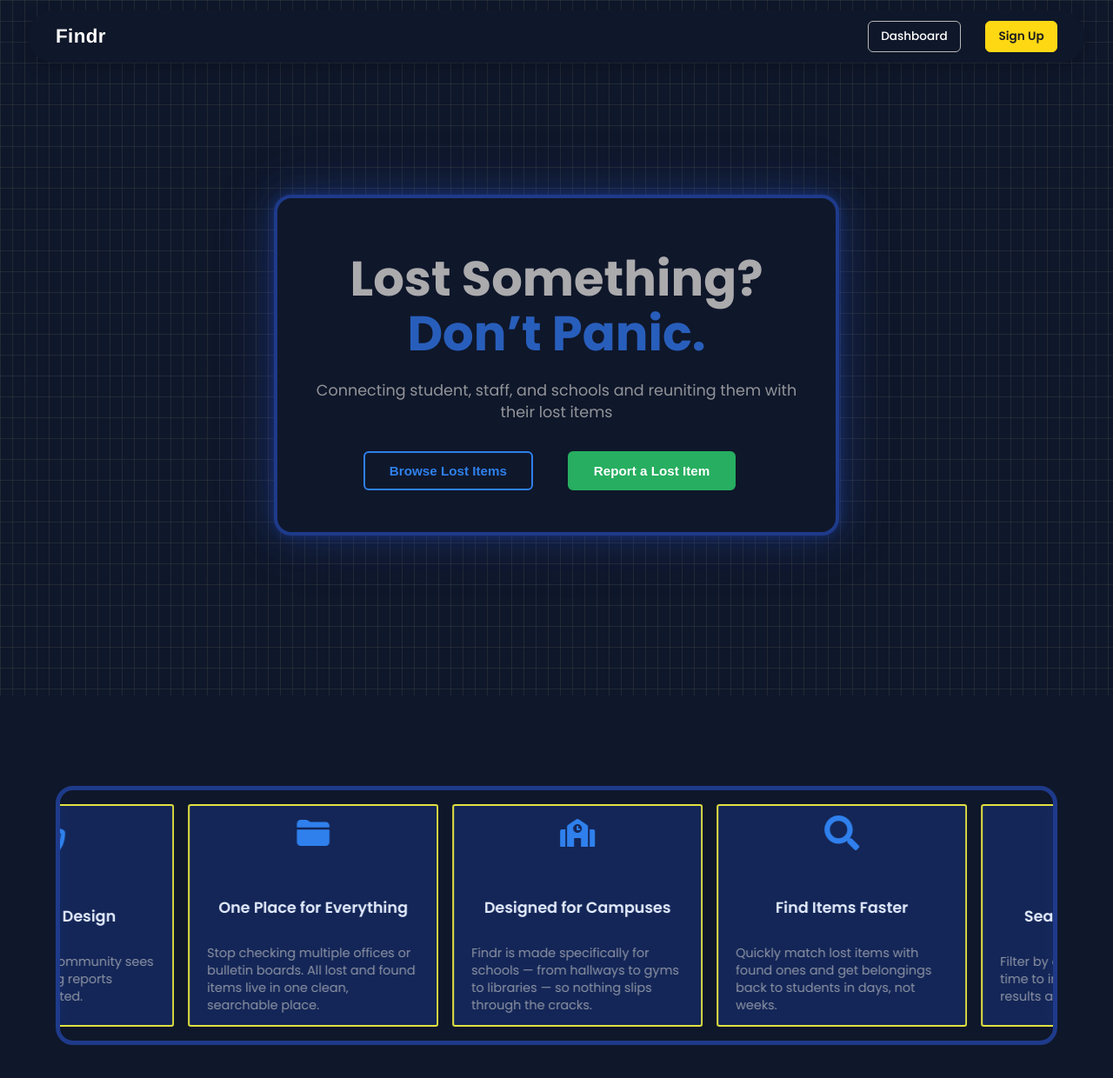
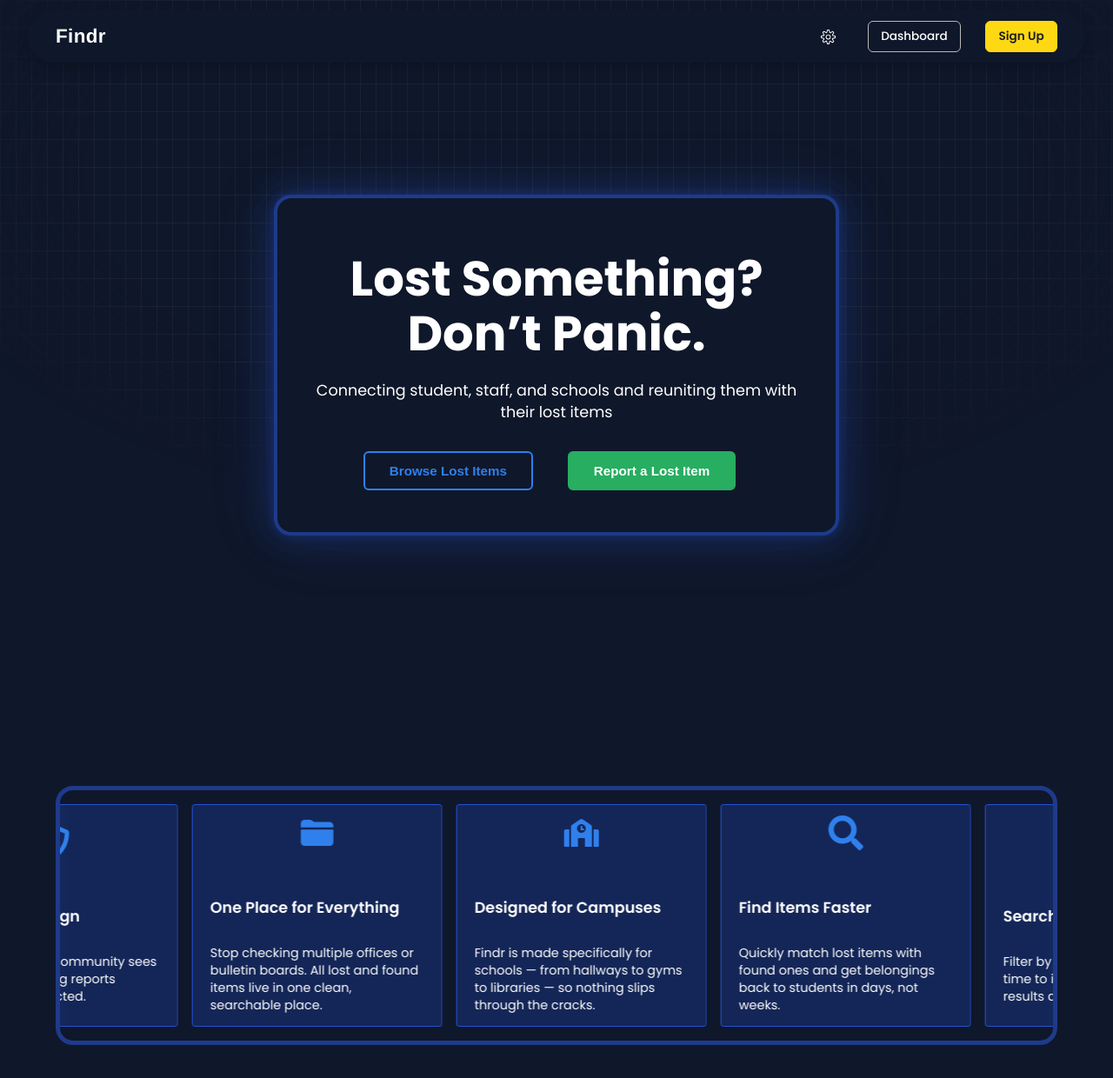
Before and after one commit to srisura1010/Website_Coding_And_Development-FBLA, a Next.js app in the folder lost-and-found/: page / in a window 1280 px wide. Shown: the top 1240 px of the page at 87% size. Built offline with nearby package versions, Linux system fonts and the light colour scheme; no server answers; the database is empty.

Commit message:
light mode and settings page added

```diff
--- /dev/null
+++ b/lost-and-found/src/app/ThemeProvider.tsx
@@ -0,0 +1,37 @@
+"use client";
+import { createContext, useContext, useEffect, useState, ReactNode } from "react";
+
+type Theme = "light" | "dark";
+
+interface ThemeContextProps {
+  theme: Theme;
+  setTheme: (theme: Theme) => void;
+}
+
+const ThemeContext = createContext<ThemeContextProps>({
+  theme: "dark",
+  setTheme: () => {},
+});
+
+export const ThemeProvider = ({ children }: { children: ReactNode }) => {
+  const [theme, setTheme] = useState<Theme>("dark");
+
+  useEffect(() => {
+    const saved = localStorage.getItem("theme") as Theme | null;
+    if (saved) setTheme(saved);
+  }, []);
+
+  useEffect(() => {
+    document.body.classList.remove("light", "dark");
+    document.body.classList.add(theme);
+    localStorage.setItem("theme", theme);
+  }, [theme]);
+
+  return (
+    <ThemeContext.Provider value={{ theme, setTheme }}>
+      {children}
+    </ThemeContext.Provider>
+  );
+};
+
+export const useTheme = () => useContext(ThemeContext);
--- a/lost-and-found/src/app/components/Navbar.css
+++ b/lost-and-found/src/app/components/Navbar.css
@@ -211,3 +211,164 @@ body {
     font-size: 0.9rem;
   }
 }
+
+
+
+/* ===== SETTINGS ICON BUTTON ===== */
+.settings-icon-btn {
+  background: transparent;
+  border: none;                /* removes inherited border */
+  padding: 6px;
+  display: flex;
+  align-items: center;
+  justify-content: center;
+  cursor: pointer;
+  color: white;
+  border-radius: 50%;
+  transition: background-color 0.2s ease, transform 0.15s ease;
+}
+
+/* Hover effect */
+.settings-icon-btn:hover {
+  background-color: rgba(255, 255, 255, 0.1);
+  transform: rotate(30deg);   /* optional cool spin effect */
+}
+
+/* Optional: active state */
+.settings-icon-btn:active {
+  transform: scale(0.95);
+}
+
+/* ===== SETTINGS OVERLAY ===== */
+.settings-dropdown {
+  position: fixed;
+  inset: 0;
+  background: rgba(0, 0, 0, 0.4); /* subtle dim background */
+
+  display: flex;
+  justify-content: center;
+  align-items: center;
+
+  z-index: 2000;
+}
+
+/* ===== SETTINGS CARD ===== */
+.settings-panel {
+  background: #ffffff;
+  width: 800px;
+  height: 600px;
+  max-width: 90%;
+  padding: 2rem 2.5rem;
+  border-radius: 14px;
+
+  box-shadow: 0 20px 40px rgba(0, 0, 0, 0.15);
+
+  animation: fadeIn 0.2s ease;
+}
+
+/* ===== TITLE ===== */
+.settings-panel h2 {
+  font-size: 1.5rem;
+  font-weight: 600;
+  margin-bottom: 2rem;
+  color: #111827;
+}
+
+/* ===== SECTION LABEL ===== */
+.settings-panel h4 {
+  font-size: 0.95rem;
+  font-weight: 600;
+  margin-bottom: 1rem;
+  color: #6b7280;
+  text-transform: uppercase;
+  letter-spacing: 0.5px;
+}
+
+/* ===== OPTIONS CONTAINER ===== */
+.theme-options {
+  display: flex;
+  flex-direction: column;
+  gap: 0.75rem;
+}
+
+/* ===== OPTION BUTTON ===== */
+.theme-options button {
+  background: #f3f4f6;
+  border: 1px solid #e5e7eb;
+  padding: 12px;
+  border-radius: 8px;
+  cursor: pointer;
+  font-weight: 500;
+  font-size: 0.95rem;
+  color: #111827;
+
+  transition: background 0.15s ease, border 0.15s ease;
+}
+
+.theme-options button:hover {
+  background: #e5e7eb;
+}
+
+/* Active state */
+.theme-options button.active {
+  background: #111827;
+  color: white;
+  border-color: #111827;
+}
+
+/* ===== SIMPLE FADE IN ===== */
+@keyframes fadeIn {
+  from { opacity: 0; }
+  to { opacity: 1; }
+}
+
+
+/* ===== LIGHT MODE ===== */
+body.light .navbar {
+  background-color: white;
+  color: #1f2937; /* dark text for light mode */
+  box-shadow: 0 6px 18px rgba(0, 0, 0, 0.1);
+}
+
+body.light .navbar .logo {
+  color: #1f2937;
+}
+
+body.light .navbar .dashboard-link {
+  color: #1f2937;
+  border: 1px solid #cbd5e1; /* light gray border */
+  background-color: transparent;
+}
+
+body.light .navbar .dashboard-link:hover {
+  background-color: #1f2937;
+  color: white;
+}
+
+body.light .navbar .sign-up {
+  background-color: #ffd814; /* keep yellow */
+  color: #1f1f1f; /* dark text */
+  border: 1px solid #ffd814;
+}
+
+body.light .navbar .sign-up:hover {
+  background-color: #1f1f1f;
+  color: #ffd814;
+}
+
+body.light .navbar .add-btn {
+  background-color: #16a34a; /* green for light mode */
+  color: white;
+}
+
+body.light .navbar .add-btn:hover {
+  background-color: #22c55e;
+}
+
+body.light .navbar .settings-icon-btn {
+  color: #1f2937;
+}
+
+body.light .navbar .settings-icon-btn:hover {
+  background-color: rgba(0, 0, 0, 0.05);
+}
--- a/lost-and-found/src/app/components/Navbar.tsx
+++ b/lost-and-found/src/app/components/Navbar.tsx
@@ -4,11 +4,12 @@ import "./Navbar.css";
 
 import { SignInButton } from "@clerk/nextjs";
 import { useRouter } from "next/navigation";
-import { useState } from "react";
+import { useState, useEffect } from "react";
 import { SignUpButton, UserButton, useUser } from "@clerk/nextjs";
 import { useItems } from "@/context/ItemsContext";
 import { supabase } from "../../lib/supabaseClient";
 import Link from "next/dist/client/link";
+import { CiSettings } from "react-icons/ci";
 
 export default function Navbar() {
   const { isSignedIn, user } = useUser();
@@ -107,9 +108,17 @@ export default function Navbar() {
   return (
     <>
       <nav className="navbar">
-        <Link href="/" className="logo">Findr</Link>
+        <Link href="/" className="logo">
+          Findr
+        </Link>
 
         <ul className="nav-links">
+          <li>
+            <Link href="/settings" className="settings-icon-btn">
+              <CiSettings size={23} />
+            </Link>
+          </li>
+
           <li>
             {isSignedIn ? (
               <button
--- a/lost-and-found/src/app/home.css
+++ b/lost-and-found/src/app/home.css
@@ -1,33 +1,72 @@
-@import url('https://fonts.googleapis.com/css2?family=Poppins:wght@400;500;600;700&display=swap');
+@import url("https://fonts.googleapis.com/css2?family=Poppins:wght@400;500;600;700&display=swap");
 
-/* ===== GRID BACKGROUND ===== */
-.grid-background {
+/* ===== GRID BACKGROUNDS ===== */
+body.dark .grid-background,
+body.light .grid-background-light {
   position: absolute;
   inset: 0;
+  pointer-events: none;
+  z-index: 0;
+  background-size: 18px 32px; /* bigger grid */
+}
+
+/* ----- DARK MODE GRID ----- */
+body.dark .grid-background {
   background-color: #0f172a;
   background-image:
-    linear-gradient(to right, #4f4f4f4d 1px, transparent 1px),
-    linear-gradient(to bottom, #4f4f4f4d 1px, transparent 1px);
-  background-size: 14px 24px;
-  pointer-events: none;
-  z-index: 0;
+    linear-gradient(to right, rgba(79, 79, 79, 0.18) 1px, transparent 1px),
+    linear-gradient(to bottom, rgba(79, 79, 79, 0.18) 1px, transparent 1px);
+
+  /* Start grid slightly lower */
+  background-position: 0 0;
+
+  /* Radial fade moves lower to reach middle */
+  -webkit-mask-image: radial-gradient(
+    ellipse 60% 50% at 50% 25%,
+    #000 70%,
+    transparent 100%
+  );
+  mask-image: radial-gradient(
+    ellipse 60% 50% at 50% 25%,
+    #000 70%,
+    transparent 100%
+  );
 }
 
-/* ===== GLOBAL STYLES ===== */
-html, body {
+/* ----- LIGHT MODE GRID ----- */
+body.light .grid-background-light {
+  background-color: #ffffff;
+  background-image:
+    linear-gradient(to right, rgba(79, 79, 79, 0.18) 1px, transparent 1px),
+    linear-gradient(to bottom, rgba(79, 79, 79, 0.18) 1px, transparent 1px);
+
+  background-position: 0 0;
+
+  /* Fade moves lower as well */
+  -webkit-mask-image: radial-gradient(
+    ellipse 80% 50% at 50% 25%,
+    #000 70%,
+    transparent 110%
+  );
+  mask-image: radial-gradient(
+    ellipse 80% 50% at 50% 25%,
+    #000 70%,
+    transparent 110%
+  );
+}
+
+/* ===== GLOBAL ===== */
+html,
+body {
   width: 100%;
   min-height: 100vh;
   margin: 0;
-  background-color: #0f172a;
-  font-family: 'Poppins', sans-serif;
+  font-family: "Poppins", sans-serif;
 }
 
 /* ===== HERO CARD ===== */
 .hero-card {
   position: relative;
-  font-family: 'Poppins', sans-serif;
-  background-color: rgb(15, 23, 42);
-  border: 4px solid #1e3a8a;
   border-radius: 20px;
   padding: 2.5rem 2.5rem 3rem 2.5rem;
   max-width: 650px;
@@ -40,43 +79,41 @@ html, body {
     0 0 80px rgba(78, 120, 234, 0.133);
 }
 
-.hero-card h1 .lostHero {
-  font-size: 3.5rem;
-  margin-bottom: 2rem;
-  color: #cecbcbd1;
-  font-weight: 800;
-  line-height: 1.1;
-}
-
+.hero-card h1 .lostHero,
 .hero-card h1 .panicHero {
   font-size: 3.5rem;
   margin-bottom: 2rem;
-  color: #285ebb;
   font-weight: 800;
   line-height: 1.1;
 }
 
 .hero-card p {
   font-size: 1.1rem;
-  color: #c2c2c2bb;
   margin: 0 0 2rem 0;
   line-height: 1.4;
 }
 
 /* Buttons inside hero card */
+.hero-card .report,
+.hero-card .browse {
+  border-radius: 6px;
+  font-size: 0.95rem;
+  font-weight: 600;
+  cursor: pointer;
+  padding: 0.75rem 1.75rem;
+  margin-right: 1rem;
+  transition:
+    background-color 0.15s ease,
+    transform 0.15s ease,
+    color 0.15s ease,
+    box-shadow 0.15s ease;
+}
+
 .hero-card .report {
   background-color: #27ae60;
   color: white;
   border: 2px solid #27ae60;
-  padding: 0.75rem 1.75rem;
-  border-radius: 6px;
-  font-size: 0.95rem;
-  font-weight: 600;
-  cursor: pointer;
-  margin-right: 1rem;
-  transition: background-color 0.15s ease, transform 0.15s ease, box-shadow 0.15s ease;
 }
-
 .hero-card .report:hover {
   background-color: #2ecc71;
   transform: translateY(-2px);
@@ -87,15 +124,8 @@ html, body {
   background-color: transparent;
   color: #2f80ed;
   border: 2px solid #2f80ed;
-  padding: 0.75rem 1.75rem;
-  border-radius: 6px;
-  font-size: 0.95rem;
-  font-weight: 600;
-  cursor: pointer;
   margin-right: 40px;
-  transition: background-color 0.15s ease, color 0.15s ease, transform 0.15s ease;
 }
-
 .hero-card .browse:hover {
   background-color: #2f80ed;
   color: white;
@@ -107,10 +137,9 @@ html, body {
   position: relative;
   width: 90%;
   margin: 0 auto 6rem auto;
-  border: 5px solid #1e3a8a;
   border-radius: 20px;
   padding: 1rem;
-  overflow: hidden; /* hide extra cards */
+  overflow: hidden;
 }
 
 .track {
@@ -120,31 +149,7 @@ html, body {
   animation: scroll 15s linear infinite;
 }
 
-.card {
-  flex: 0 0 5em;
-  height: 5em;
-  border: 2px solid rgb(226, 226, 65);
-  background: rgba(35, 83, 215, 0.267);
-  font-size: 3rem;
-  border-radius: 0.2em;
-  text-align: center;
-  display: flex;
-  justify-content: center;
-  align-items: center;
-}
-
-/* Hide scrollbar for smooth look */
-.carousel::-webkit-scrollbar {
-  display: none;
-}
-
-/* ===== ANIMATION ===== */
-@keyframes scroll {
-  0% { transform: translateX(0); }
-  100% { transform: translateX(-50%); }
-}
-
-/* ===== CARD CONTENT LAYOUT ===== */
+/* ===== CARD ===== */
 .card {
   flex: 0 0 18rem;
   height: 16rem;
@@ -155,51 +160,42 @@ html, body {
   flex-direction: column;
   justify-content: center;
   gap: 0.2rem;
-
-  border: 2px solid rgb(226, 226, 65);
   border-radius: 0.2em;
-  background: rgba(35, 83, 215, 0.267);
   backdrop-filter: blur(6px);
-
-  transition: transform 0.25s ease, box-shadow 0.25s ease;
+  transition:
+    transform 0.25s ease,
+    box-shadow 0.25s ease;
 }
 
-/* ===== CARD ICON ===== */
 .card-icon {
-  font-size: 2.5rem;                 /* size of the icon */
-  color: #2f80ed;                    /* icon color */
+  font-size: 2.5rem;
+  color: #2f80ed;
   display: flex;
   justify-content: center;
   align-items: center;
-  margin-top: 2rem;                /* space above the icon */
-  margin-bottom: 2rem;               /* space between icon and title */
-  transition: transform 0.25s ease, color 0.25s ease;
+  margin: 2rem 0;
+  transition:
+    transform 0.25s ease,
+    color 0.25s ease;
+}
+.card:hover .card-icon {
+  transform: scale(1.1);
+  color: #3aa0ff;
 }
 
-.card:hover .card-icon {
-  transform: scale(1.1);             /* subtle hover effect */
-  color: #3aa0ff;                    /* slightly brighter on hover */
-}
-
-/* ===== CARD TITLE ===== */
 .card-title {
   font-size: 1.1rem;
   font-weight: 600;
-  color: #e5edff;
+  padding: 0;
+}
+.card-body {
+  margin: 0.5rem 0 2rem 0;
+  font-size: 0.9rem;
+  line-height: 1.4;
   padding: 0;
 }
 
-/* ===== CARD BODY ===== */
-.card-body {
-  margin-top: 0.5rem;
-  margin-bottom: 2rem;
-  font-size: 0.9rem;
-  line-height: 1.4;
-  color: rgba(181, 182, 190, 0.764);
-  padding: 0;
-}
-
-/* ===== CARD HOVER EFFECT ===== */
+/* Card hover effect */
 .card:hover {
   cursor: pointer;
   transform: translateY(-4px);
@@ -207,3 +203,64 @@ html, body {
     0 0 20px rgba(35, 83, 215, 0.35),
     0 0 40px rgba(35, 83, 215, 0.15);
 }
+
+/* Scroll animation */
+@keyframes scroll {
+  0% {
+    transform: translateX(0);
+  }
+  100% {
+    transform: translateX(-50%);
+  }
+}
+
+/* ===== LIGHT MODE ===== */
+body.light {
+  background-color: #f5f7fb;
+  color: #1f2937;
+}
+body.light .hero-card {
+  background-color: white;
+  border: 4px solid #2f80ed;
+  box-shadow:
+    0 0 12px #2e5fe366,
+    0 0 40px rgba(103, 137, 231, 0.267),
+    0 0 80px rgba(78, 120, 234, 0.133);
+}
+body.light .card {
+  background: white;
+  border: 2px solid #e5e7eb;
+}
+body.light .hero-card h1 .lostHero {
+  color: #1f2937;
+}
+body.light .hero-card h1 .panicHero {
+  color: #285ebb;
+}
+body.light .hero-card p {
+  color: #4b5563;
+}
+body.light .carousel {
+  border: 5px solid #2f80ed;
+}
+body.light .card-title,
+body.light .card-body {
+  color: #4b5563;
+}
+
+/* ===== DARK MODE ===== */
+body.dark {
+  background-color: #0f172a;
+  color: #ffffff;
+}
+body.dark .hero-card {
+  background-color: rgb(15, 23, 42);
+  border: 4px solid #1e3a8a;
+}
+body.dark .card {
+  background: rgba(35, 83, 215, 0.267);
+  border: 1px solid #2353d7;
+}
+body.dark .carousel {
+  border: 5px solid #1e3a8a;
+}
--- a/lost-and-found/src/app/layout.tsx
+++ b/lost-and-found/src/app/layout.tsx
@@ -1,19 +1,20 @@
 import { ClerkProvider } from "@clerk/nextjs";
 import { ItemsProvider } from "@/context/ItemsContext";
-import Navbar from "./components/Navbar"; // Make sure to import Navbar here
+import Navbar from "./components/Navbar";
+import { ThemeProvider } from "./ThemeProvider"; // adjust path if needed
+
 
 export default function RootLayout({ children }: { children: React.ReactNode }) {
   return (
     <ClerkProvider>
       <html lang="en">
         <body>
-          <ItemsProvider>
-
-            <Navbar />
-
-            {children}
-
-          </ItemsProvider>
+          <ThemeProvider>
+            <ItemsProvider>
+              <Navbar />
+              {children}
+            </ItemsProvider>
+          </ThemeProvider>
         </body>
       </html>
     </ClerkProvider>
--- a/lost-and-found/src/app/page.tsx
+++ b/lost-and-found/src/app/page.tsx
@@ -1,6 +1,7 @@
 "use client";
 
 import "./home.css";
+import { useEffect, useState } from "react";
 import { FaSearch } from "react-icons/fa";
 import { FaHandsHelping } from "react-icons/fa";
 import { FaShieldAlt } from "react-icons/fa";
@@ -12,14 +13,8 @@ export default function Home() {
   return (
     <div className="relative min-h-screen overflow-hidden">
       {/* Background */}
-      <div
-        className="absolute top-0 left-0 h-screen w-screen z-[-2]
-                      bg-[#000000]
-                      bg-[radial-gradient(#ffffff33_1px,#00091d_1px)]
-                      bg-[size:20px_20px]"
-      >
-        <div className="grid-background" />
-      </div>
+      <div className="grid-background dark:block light:hidden" />
+      <div className="grid-background-light dark:hidden light:block" />
 
       {/* Hero card */}
       <div className="hero-card relative z-10">
@@ -35,14 +30,14 @@ export default function Home() {
         <button className="report">Report a Lost Item</button>
       </div>
 
-
       {/* Carousel */}
       <div className="carousel relative z-10">
         <div className="track">
-
           {/* Original set */}
           <div className="card">
-            <span className="card-icon"><IoFolder className="text-blue-500" /></span>
+            <span className="card-icon">
+              <IoFolder className="text-blue-500" />
+            </span>
             <h3 className="card-title">One Place for Everything</h3>
             <p className="card-body">
               Stop checking multiple offices or bulletin boards. All lost and
@@ -51,7 +46,9 @@ export default function Home() {
           </div>
 
           <div className="card">
-            <span className="card-icon"><FaSchool className="text-blue-500" /></span>
+            <span className="card-icon">
+              <FaSchool className="text-blue-500" />
+            </span>
             <h3 className="card-title">Designed for Campuses</h3>
             <p className="card-body">
               Findr is made specifically for schools — from hallways to gyms to
@@ -60,7 +57,9 @@ export default function Home() {
           </div>
 
           <div className="card">
-            <span className="card-icon"><FaSearch className="text-blue-500" /></span>
+            <span className="card-icon">
+              <FaSearch className="text-blue-500" />
+            </span>
             <h3 className="card-title">Find Items Faster</h3>
             <p className="card-body">
               Quickly match lost items with found ones and get belongings back
@@ -69,7 +68,9 @@ export default function Home() {
           </div>
 
           <div className="card">
-            <span className="card-icon"><FaSlidersH className="text-blue-500" /></span>
+            <span className="card-icon">
+              <FaSlidersH className="text-blue-500" />
+            </span>
             <h3 className="card-title">Search What Matters</h3>
             <p className="card-body">
               Filter by category, location, and time to instantly narrow down
@@ -78,7 +79,9 @@ export default function Home() {
           </div>
 
           <div className="card">
-            <span className="card-icon"><FaHandsHelping className="text-blue-500" /></span>
+            <span className="card-icon">
+              <FaHandsHelping className="text-blue-500" />
+            </span>
             <h3 className="card-title">Students Helping Students</h3>
             <p className="card-body">
               Anyone can report a found item, creating a trusted, school-wide
@@ -87,7 +90,9 @@ export default function Home() {
           </div>
 
           <div className="card">
-            <span className="card-icon"><FaShieldAlt className="text-blue-500" /></span>
+            <span className="card-icon">
+              <FaShieldAlt className="text-blue-500" />
+            </span>
             <h3 className="card-title">Secure by Design</h3>
             <p className="card-body">
               Only your school community sees your items, keeping reports
@@ -97,7 +102,9 @@ export default function Home() {
 
           {/* Duplicate set for seamless loop */}
           <div className="card">
-            <span className="card-icon"><IoFolder className="text-blue-500" /></span>
+            <span className="card-icon">
+              <IoFolder className="text-blue-500" />
+            </span>
             <h3 className="card-title">One Place for Everything</h3>
             <p className="card-body">
               Stop checking multiple offices or bulletin boards. All lost and
@@ -106,7 +113,9 @@ export default function Home() {
           </div>
 
           <div className="card">
-            <span className="card-icon"><FaSchool className="text-blue-500" /></span>
+            <span className="card-icon">
+              <FaSchool className="text-blue-500" />
+            </span>
             <h3 className="card-title">Designed for Campuses</h3>
             <p className="card-body">
               Findr is made specifically for schools — from hallways to gyms to
@@ -115,7 +124,9 @@ export default function Home() {
           </div>
 
           <div className="card">
-            <span className="card-icon"><FaSearch className="text-blue-500" /></span>
+            <span className="card-icon">
+              <FaSearch className="text-blue-500" />
+            </span>
             <h3 className="card-title">Find Items Faster</h3>
             <p className="card-body">
               Quickly match lost items with found ones and get belongings back
@@ -124,7 +135,9 @@ export default function Home() {
           </div>
 
           <div className="card">
-            <span className="card-icon"><FaSlidersH className="text-blue-500" /></span>
+            <span className="card-icon">
+              <FaSlidersH className="text-blue-500" />
+            </span>
             <h3 className="card-title">Search What Matters</h3>
             <p className="card-body">
               Filter by category, location, and time to instantly narrow down
@@ -133,7 +146,9 @@ export default function Home() {
           </div>
 
           <div className="card">
-            <span className="card-icon"><FaHandsHelping className="text-blue-500" /></span>
+            <span className="card-icon">
+              <FaHandsHelping className="text-blue-500" />
+            </span>
             <h3 className="card-title">Students Helping Students</h3>
             <p className="card-body">
               Anyone can report a found item, creating a trusted, school-wide
@@ -142,7 +157,9 @@ export default function Home() {
           </div>
 
           <div className="card">
-            <span className="card-icon"><FaShieldAlt className="text-blue-500" /></span>
+            <span className="card-icon">
+              <FaShieldAlt className="text-blue-500" />
+            </span>
             <h3 className="card-title">Secure by Design</h3>
             <p className="card-body">
               Only your school community sees your items, keeping reports
@@ -151,7 +168,6 @@ export default function Home() {
           </div>
         </div>
       </div>
-
     </div>
   );
 }
```
Also changed, not shown: lost-and-found/src/app/settings/page.tsx (added, +53 -0 lines), lost-and-found/src/app/settings/settings.css (added, +80 -0 lines), 1 other file (tests, documents, lock files or other folders).
